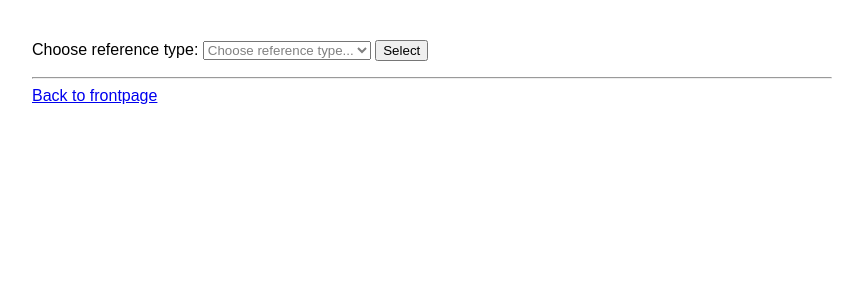
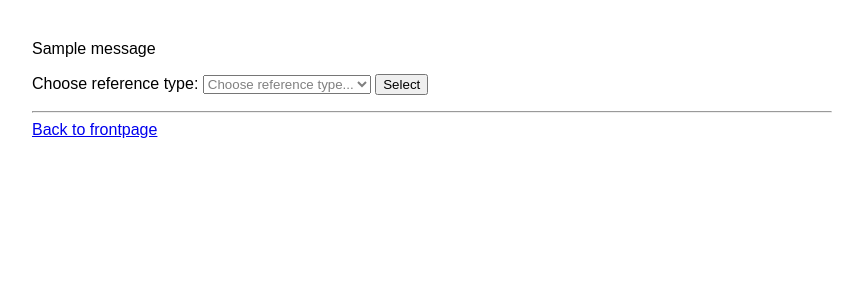
Before and after one commit to CristaHo/SprintStorm, a Flask app: page /add_reference in a window 1280 px wide. Shown: the part 80-380 px from the top of the page, without its empty margins (208-1071 px from the left). Run offline with Flask 3, Linux system fonts and the light colour scheme; the visitor is signed in with stand-in values (Sample User, id 1); one stand-in notice (Sample message) is shown; parts of the project's set-up code (start-up, migrations or seed data) failed here and were passed over.

Commit message:
added a message fields to 2 templates

```diff
--- a/src/templates/add_category.html
+++ b/src/templates/add_category.html
@@ -2,6 +2,9 @@
     {% extends "layout.html" %}
     {% block title %}Add category{% endblock %}
     {% block content %}
+    {% for message in get_flashed_messages() %}
+      <p>{{message}}</p>
+    {% endfor %}
       <form action="/add_category" method="POST">
         <label for="name">Name:</label>
         <input type="text" name="name" id="name" required><br>
--- a/src/templates/add_reference.html
+++ b/src/templates/add_reference.html
@@ -2,6 +2,9 @@
   {% extends "layout.html" %}
   {% block title %}Add reference{% endblock %}
   {% block content %}
+  {% for message in get_flashed_messages() %}
+    <p>{{message}}</p>
+  {% endfor %}
     <form action="/choose_reference">
         <label for="ref">Choose reference type:</label>
         <select id="ref" name="ref" required>
```
